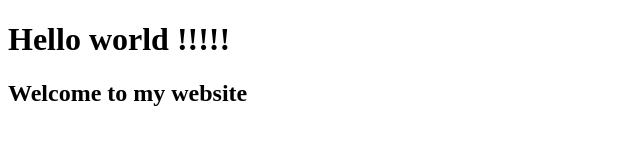
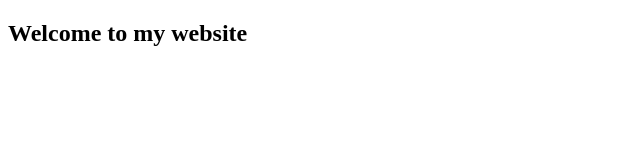
Before and after one commit to thanapolkhunkoei/testGit, a plain HTML site: page index.html in a window 1280 px wide. Shown: the whole page, without its empty margins (0-640 px from the left). Drawn offline with Linux system fonts and the light colour scheme.

Commit message:
remove hello world

```diff
--- a/index.html
+++ b/index.html
@@ -4,6 +4,5 @@
     <title>Test for GITHUB MIN COURSE</title>
 </head>
 <body>
-    <h1>Hello world !!!!!</h1>
     <h2>Welcome to my website</h2>
 </body>
```
